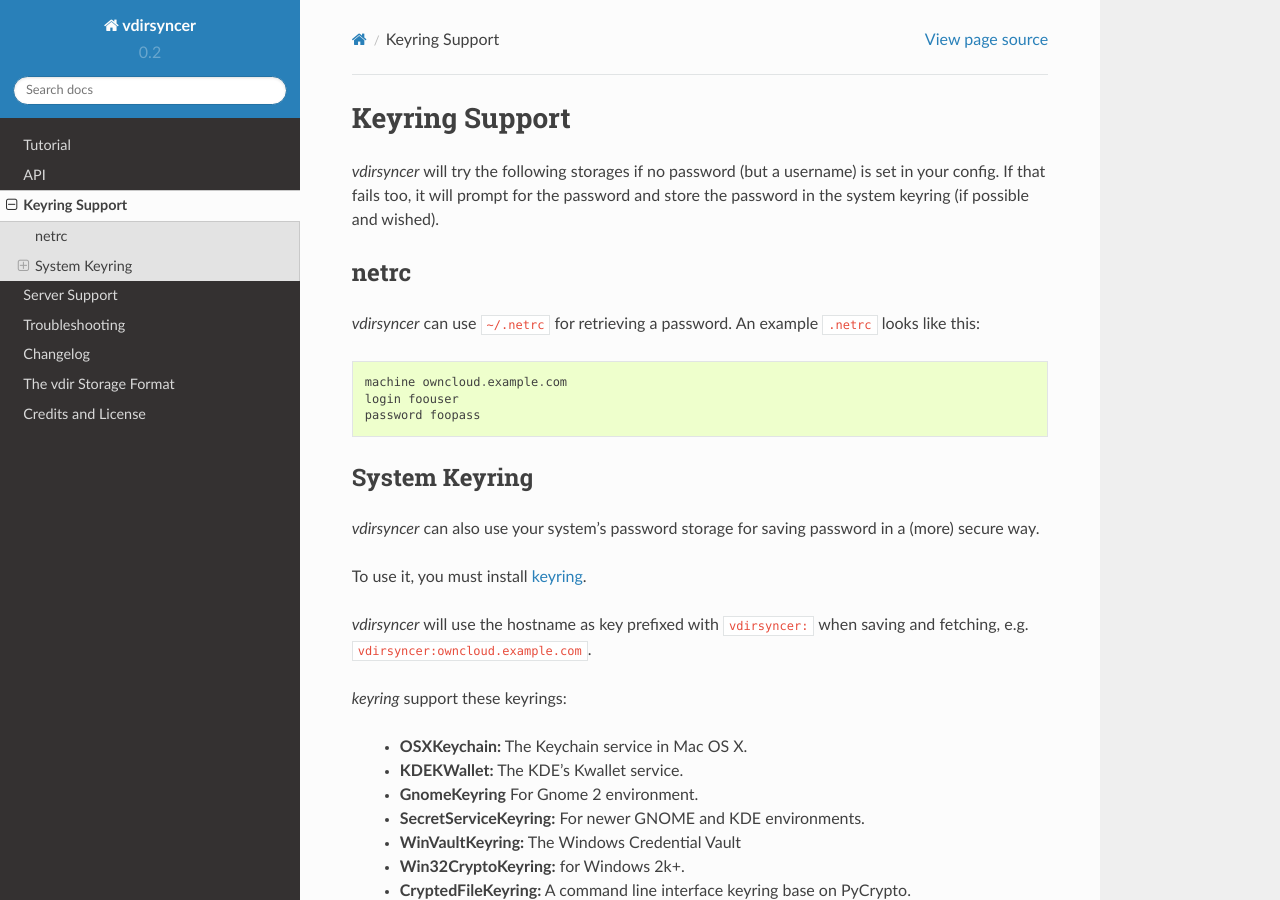
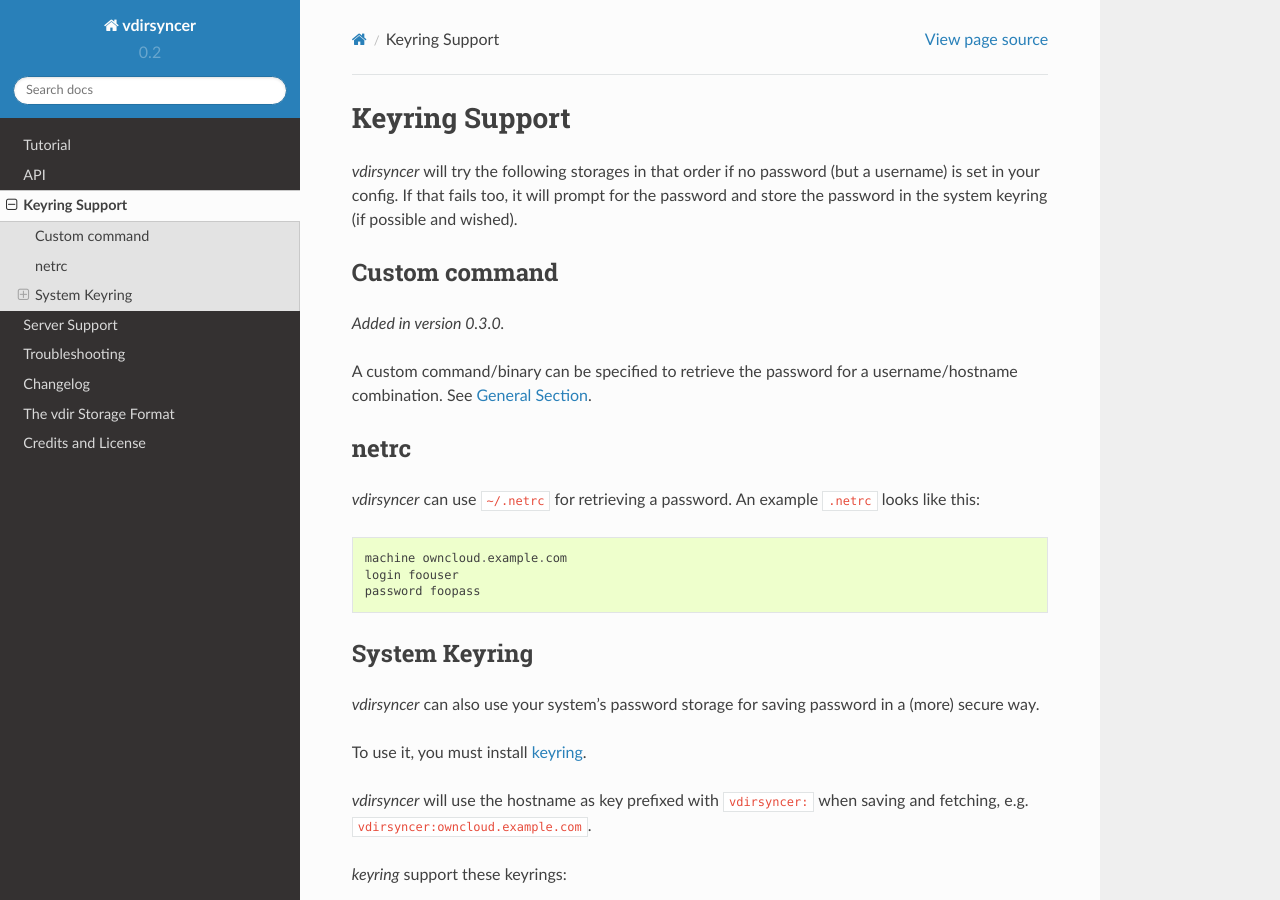
Before and after one commit to pimutils/vdirsyncer, a Sphinx documentation site: the page built from docs/keyring.rst, in a window 1280 px wide and 900 px high. Built offline with Sphinx 7.4.7 and the Read the Docs theme 2.0.0, drawn with Linux system fonts in a browser that asks for light colours.

Commit message:
Add documentation for ``passwordeval`` parameter.

```diff
--- a/docs/api.rst
+++ b/docs/api.rst
@@ -42,6 +42,9 @@
 - ``passwordeval`` specifies a command to query for server passwords. The
   command will be called with the username as the first argument, and the
   hostname as the second.
+
+.. versionadded:: 0.3.0
+   The ``passwordeval`` parameter.
 
 .. _pair_config:
 
--- a/docs/keyring.rst
+++ b/docs/keyring.rst
@@ -2,9 +2,17 @@
 Keyring Support
 ===============
 
-*vdirsyncer* will try the following storages if no password (but a username) is
-set in your config. If that fails too, it will prompt for the password and
-store the password in the system keyring (if possible and wished).
+*vdirsyncer* will try the following storages in that order if no password (but
+a username) is set in your config. If that fails too, it will prompt for the
+password and store the password in the system keyring (if possible and wished).
+
+Custom command
+==============
+
+.. versionadded:: 0.3.0
+
+A custom command/binary can be specified to retrieve the password for a
+username/hostname combination. See :ref:`general_config`.
 
 netrc
 =====
```
